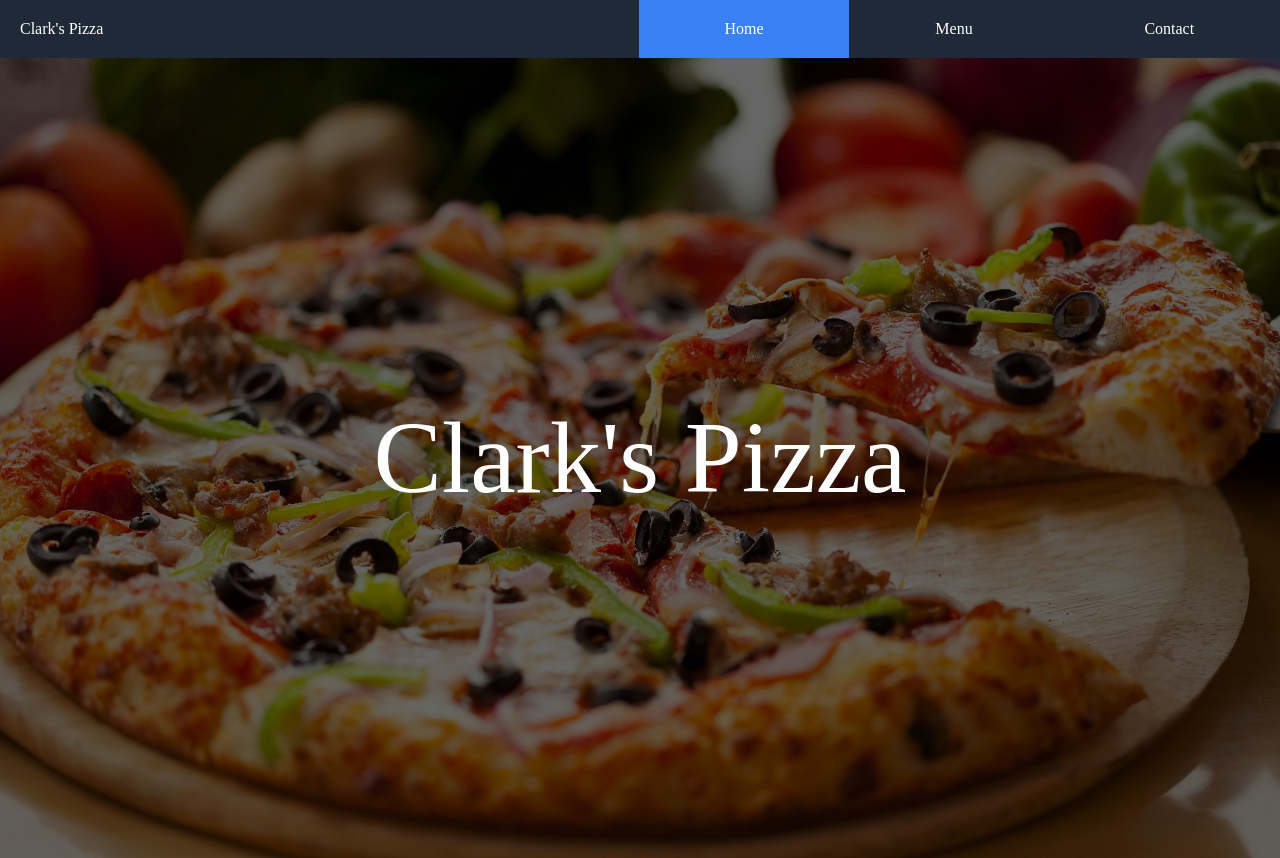
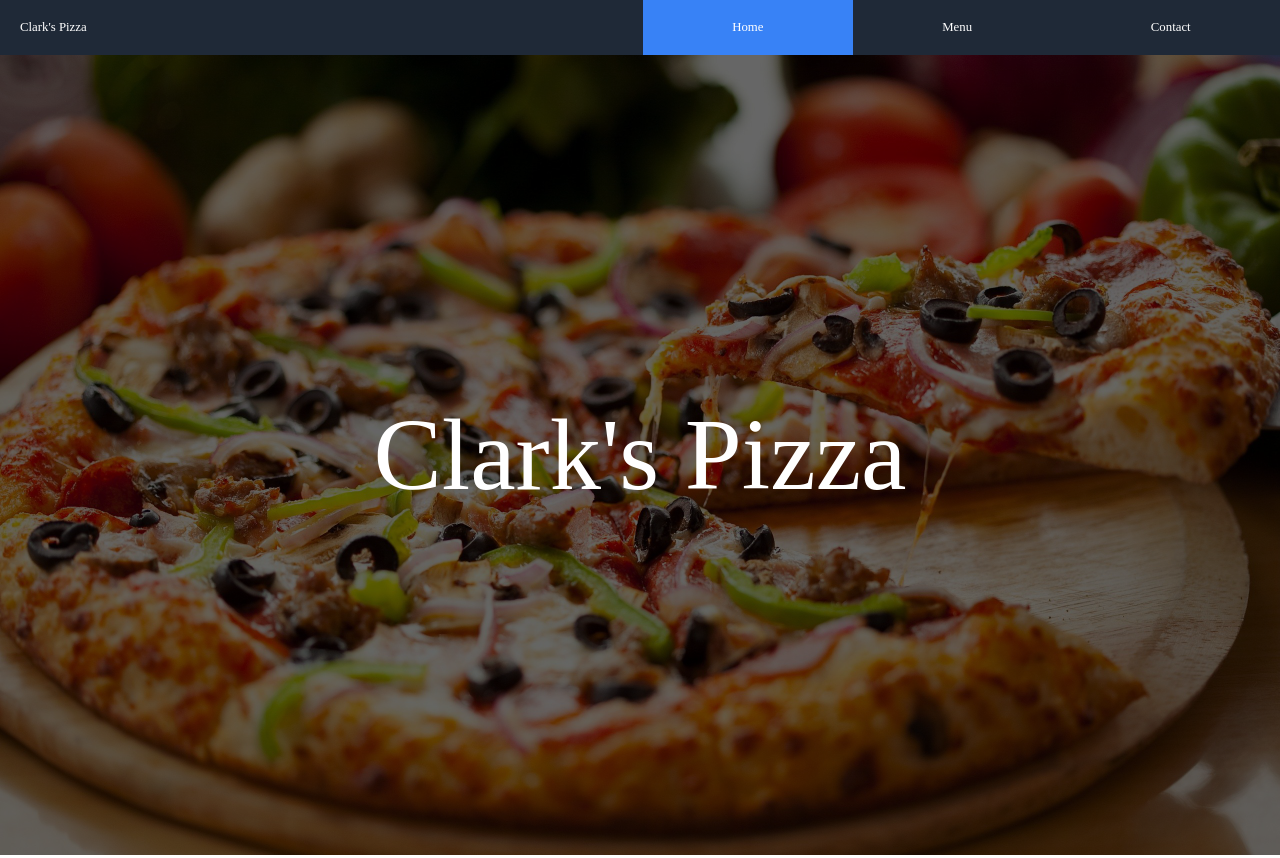
Before and after one commit to Ryan-D-Clark/Odin_Restaurant_Menu, a website built with webpack: page dist/index.html in a window 1280 px wide. Built offline with nearby package versions, Linux system fonts and the light colour scheme; files whose address does not match are found by name; a web font is replaced by a local one.

Commit message:
RC: Final push

```diff
--- a/src/style.css
+++ b/src/style.css
@@ -2,6 +2,9 @@
 
 html, body{
     font-family:'Times New Roman', Times, serif;
+    font-size: 1vw;
+    color: #000;
+    opacity: 1;
     margin: auto;
     padding: auto;
     height: 100%;
@@ -25,6 +28,7 @@ html, body{
 .tab:hover{
     transition: 0.8s;
     background-color: #72a8ff;
+    opacity: 1;
     cursor: pointer;
 }
 
@@ -163,7 +167,6 @@ html, body{
 
 #submit-button{
     cursor: pointer;
-    color: #ffffff;
     padding: 10px;
     background-color:#1f2937;
     font-family: "Aboreto";
@@ -181,3 +184,18 @@ html, body{
 .active-content{
     display: block;
 }
+
+input{
+    background-color: #ffffff;
+}
+
+textarea{
+    background-color: #ffffff;
+}
+
+::placeholder{
+    padding: 5px;
+    font-size: 1rem;
+    color: #000;
+    opacity: 1;
+}
```
